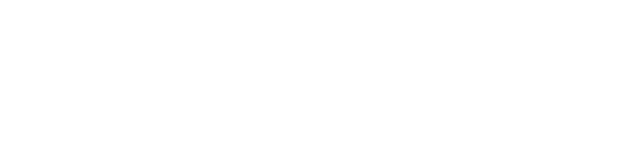
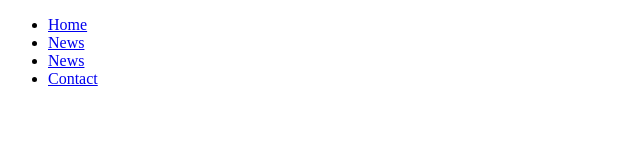
Before and after one commit to Prayansh8/techvilla, a plain HTML site: page pages/index.html in a window 1280 px wide. Shown: the whole page, without its empty margins (0-640 px from the left). Drawn offline with Linux system fonts and the light colour scheme.

Commit message:
Update index.html

```diff
--- a/pages/index.html
+++ b/pages/index.html
@@ -1,13 +1,28 @@
 <!DOCTYPE html>
 <html lang="en">
+
 <head>
     <meta charset="UTF-8">
     <meta name="viewport" content="width=device-width, initial-scale=1.0">
     <title>Health Care</title>
     <link rel="stylesheet" href="/css/index.css">
 </head>
+
 <body>
+    <div class="main">
+        <nav class="nav-menu">
 
+        </nav>
+    </div>
+    <div class="container main">
+        <ul>
+            <li><a href="/">Home</a></li>
+            <li><a href="/search">News</a></li>
+            <li><a href="/details">News</a></li>
+            <li><a href="/Contact">Contact</a></li>
+        </ul>
+    </div>
     <script src="/js/index.js"></script>
 </body>
+
 </html>
```
